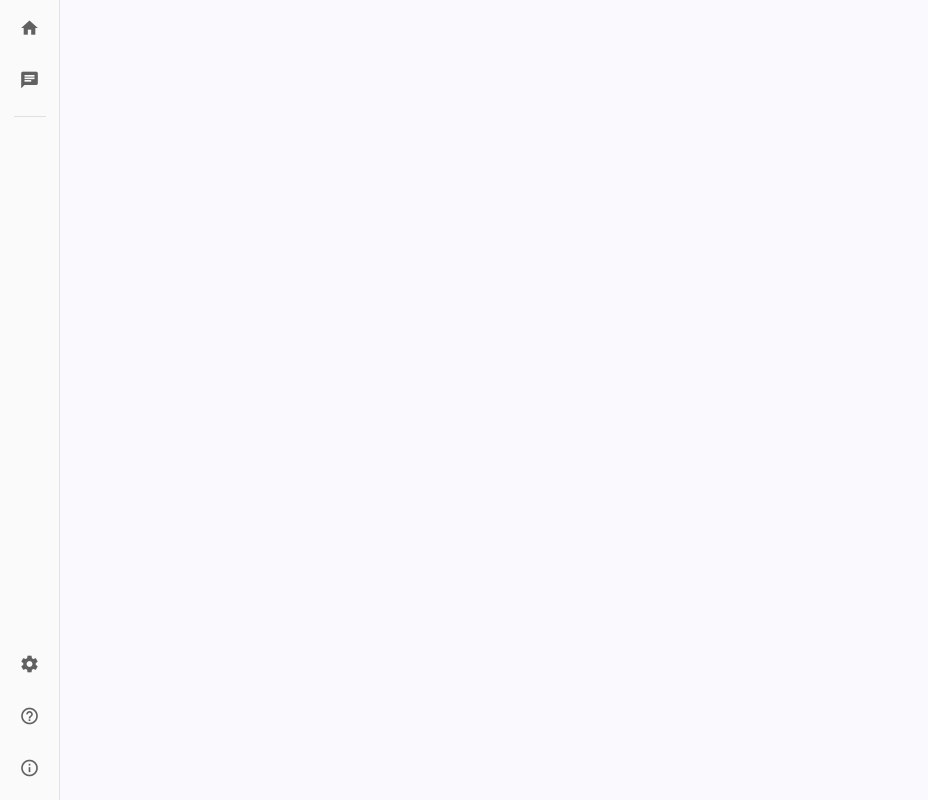
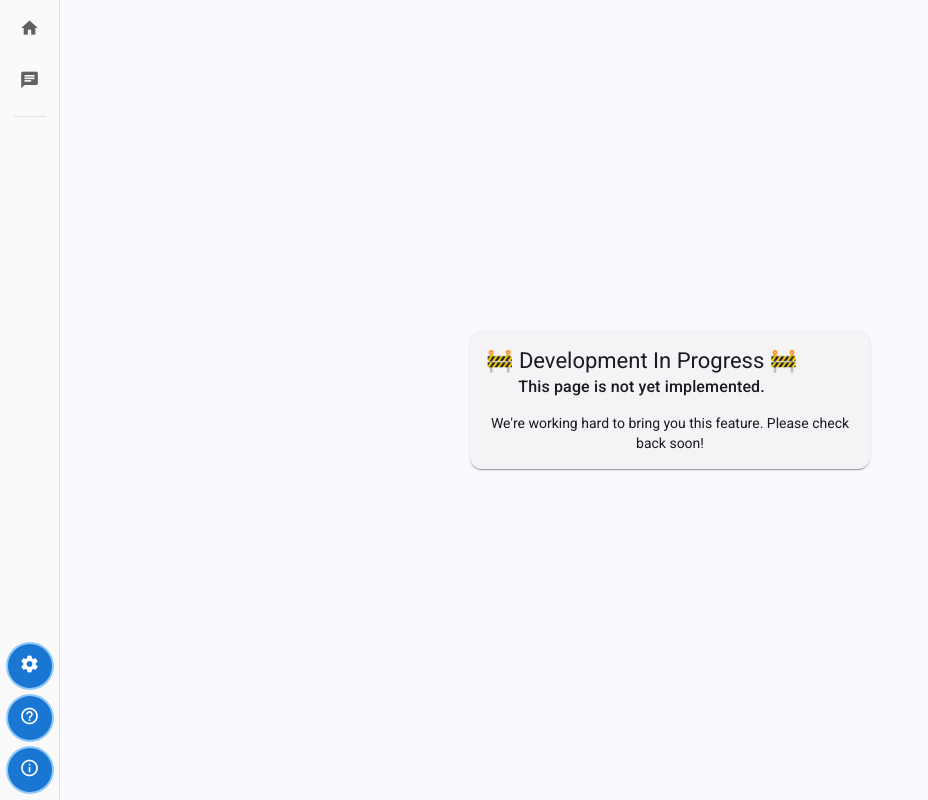
Before and after one commit to djounZ/MCP, an Angular app in the folder src/MCP.Views/mcp-chat-ui/: page /dev-in-progress in a window 1280 px wide. Before the commit this address led to /. Shown: the whole page, without its empty margins (0-928 px from the left). Built offline with nearby package versions, Linux system fonts and the light colour scheme.

Commit message:
feat: Add 'dev-in-progress' route and component; refactor sidebar links to use ROUTE_PATHS constants

```diff
--- /dev/null
+++ b/src/MCP.Views/mcp-chat-ui/src/app/app.routes.constants.ts
@@ -0,0 +1,7 @@
+export const ROUTE_PATHS = {
+    HOME: '/home',
+    CHAT: '/chat',
+    SETTINGS: '/dev-in-progress', // Change to '/settings' when implemented
+    HELP: '/dev-in-progress',     // Change to '/help' when implemented
+    ABOUT: '/dev-in-progress',    // Change to '/about' when implemented
+};
--- a/src/MCP.Views/mcp-chat-ui/src/app/app.routes.ts
+++ b/src/MCP.Views/mcp-chat-ui/src/app/app.routes.ts
@@ -14,4 +14,9 @@ export const routes: Routes = [
     path: 'chat',
     loadComponent: () => import('./features/chat/chat').then(m => m.ChatComponent)
   }
+  ,
+  {
+    path: 'dev-in-progress',
+    loadComponent: () => import('./features/dev-in-progress/dev-in-progress').then(m => m.DevInProgressComponent)
+  }
 ];
--- /dev/null
+++ b/src/MCP.Views/mcp-chat-ui/src/app/features/dev-in-progress/dev-in-progress.html
@@ -0,0 +1,11 @@
+<section class="dev-in-progress-container">
+  <mat-card>
+    <mat-card-header>
+      <mat-card-title>🚧 Development In Progress 🚧</mat-card-title>
+      <mat-card-subtitle>This page is not yet implemented.</mat-card-subtitle>
+    </mat-card-header>
+    <mat-card-content>
+      <p>We're working hard to bring you this feature. Please check back soon!</p>
+    </mat-card-content>
+  </mat-card>
+</section>
--- /dev/null
+++ b/src/MCP.Views/mcp-chat-ui/src/app/features/dev-in-progress/dev-in-progress.scss
@@ -0,0 +1,11 @@
+.dev-in-progress-container {
+  display: flex;
+  align-items: center;
+  justify-content: center;
+  height: 100vh;
+}
+mat-card {
+  max-width: 400px;
+  margin: auto;
+  text-align: center;
+}
--- /dev/null
+++ b/src/MCP.Views/mcp-chat-ui/src/app/features/dev-in-progress/dev-in-progress.ts
@@ -0,0 +1,12 @@
+import { ChangeDetectionStrategy, Component } from '@angular/core';
+import { MatCardModule } from '@angular/material/card';
+
+@Component({
+  selector: 'app-dev-in-progress',
+  standalone: true,
+  imports: [MatCardModule],
+  templateUrl: './dev-in-progress.html',
+  styleUrl: './dev-in-progress.scss',
+  changeDetection: ChangeDetectionStrategy.OnPush,
+})
+export class DevInProgressComponent { }
--- a/src/MCP.Views/mcp-chat-ui/src/app/shared/components/sidebar/sidebar.html
+++ b/src/MCP.Views/mcp-chat-ui/src/app/shared/components/sidebar/sidebar.html
@@ -5,8 +5,9 @@
       class="sidebar-icon-button"
       matTooltip="Home"
       matTooltipPosition="right"
-      routerLink="/home"
-      routerLinkActive="active">
+      [routerLink]="ROUTE_PATHS.HOME"
+      routerLinkActive="active"
+      aria-label="Home">
       <mat-icon>home</mat-icon>
     </button>
 
@@ -15,8 +16,9 @@
       class="sidebar-icon-button"
       matTooltip="AI Chat"
       matTooltipPosition="right"
-      routerLink="/chat"
-      routerLinkActive="active">
+      [routerLink]="ROUTE_PATHS.CHAT"
+      routerLinkActive="active"
+      aria-label="AI Chat">
       <mat-icon>chat</mat-icon>
     </button>
   </div>
@@ -30,7 +32,10 @@
       mat-icon-button
       class="sidebar-icon-button"
       matTooltip="Settings"
-      matTooltipPosition="right">
+      matTooltipPosition="right"
+      [routerLink]="ROUTE_PATHS.SETTINGS"
+      routerLinkActive="active"
+      aria-label="Settings">
       <mat-icon>settings</mat-icon>
     </button>
 
@@ -38,7 +43,10 @@
       mat-icon-button
       class="sidebar-icon-button"
       matTooltip="Help & Support"
-      matTooltipPosition="right">
+      matTooltipPosition="right"
+      [routerLink]="ROUTE_PATHS.HELP"
+      routerLinkActive="active"
+      aria-label="Help & Support">
       <mat-icon>help_outline</mat-icon>
     </button>
 
@@ -46,7 +54,10 @@
       mat-icon-button
       class="sidebar-icon-button"
       matTooltip="About"
-      matTooltipPosition="right">
+      matTooltipPosition="right"
+      [routerLink]="ROUTE_PATHS.ABOUT"
+      routerLinkActive="active"
+      aria-label="About">
       <mat-icon>info_outline</mat-icon>
     </button>
   </div>
--- a/src/MCP.Views/mcp-chat-ui/src/app/shared/components/sidebar/sidebar.scss
+++ b/src/MCP.Views/mcp-chat-ui/src/app/shared/components/sidebar/sidebar.scss
@@ -28,16 +28,11 @@
     color: #424242;
   }
 
-  &:focus, &.active {
-    background-color: #e3f2fd;
-    color: #1976d2;
-  }
-
-  // Active route styling
-  &.mdc-button--activated,
-  &[aria-current="page"] {
-    background-color: #e3f2fd !important;
-    color: #1976d2 !important;
+  &:focus, &.active, &.mdc-button--activated, &[aria-current="page"] {
+    background-color: #1976d2 !important;
+    color: #fff !important;
+    box-shadow: 0 0 0 2px #90caf9;
+    border-radius: 50%;
   }
 
   mat-icon {
--- a/src/MCP.Views/mcp-chat-ui/src/app/shared/components/sidebar/sidebar.ts
+++ b/src/MCP.Views/mcp-chat-ui/src/app/shared/components/sidebar/sidebar.ts
@@ -1,4 +1,5 @@
 import { ChangeDetectionStrategy, Component } from '@angular/core';
+import { ROUTE_PATHS } from '../../../app.routes.constants';
 import { MatSidenavModule } from '@angular/material/sidenav';
 import { MatListModule } from '@angular/material/list';
 import { MatIconModule } from '@angular/material/icon';
@@ -15,4 +16,6 @@ import { RouterModule } from '@angular/router';
 })
 export class Sidebar {
 
+  protected readonly ROUTE_PATHS = ROUTE_PATHS;
+
 }
```
